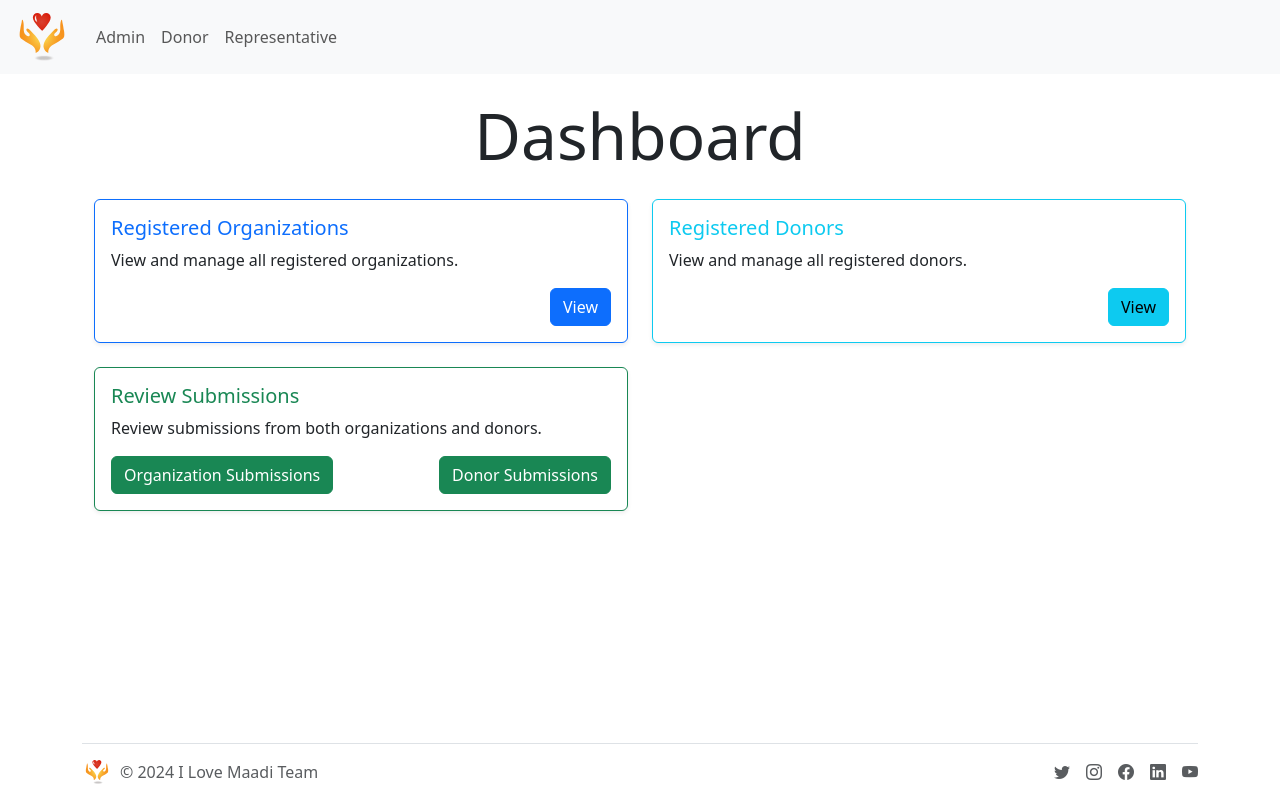
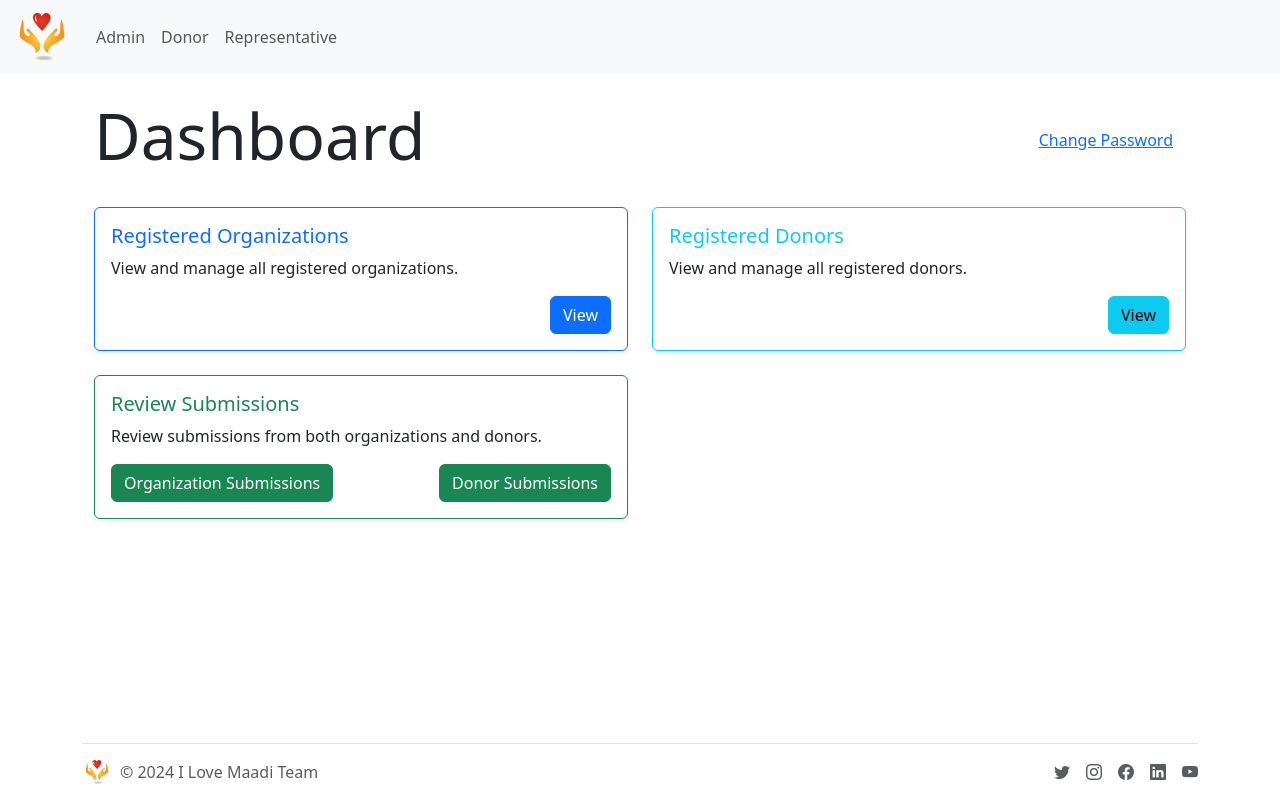
Before and after one commit to Karim-Yassin-Projects/SEProject, a React (Vite) app: page /dashboard in a window 1280 px wide. Built offline with nearby package versions, Linux system fonts and the light colour scheme.

Commit message:
Added dummy data for admin login and changed changepassword location to dashboard

```diff
--- a/src/admin/Dashboard.tsx
+++ b/src/admin/Dashboard.tsx
@@ -5,10 +5,19 @@ const Dashboard: React.FC = () => {
     const navigate = useNavigate();
 
     const handleClick = (path: string) => navigate(path);
+    const handleChangePassword = () => navigate('/changePassword');
 
     return (
         <div className="dashboard container d-flex flex-column p-4">
-            <h1 className="dashboard-heading text-center display-3 mb-4">Dashboard</h1>
+            <div className="d-flex justify-content-between align-items-center mb-4">
+                <h1 className="dashboard-heading display-3">Dashboard</h1>
+                <div className="settings-panel">
+                    <button className="btn btn-link" onClick={handleChangePassword}>
+                        Change Password
+                    </button>
+                    {/* Add more settings options here if needed */}
+                </div>
+            </div>
 
             <div className="row row-cols-1 row-cols-md-2 g-4">
                 <div className="col">
--- a/src/admin/Home.tsx
+++ b/src/admin/Home.tsx
@@ -4,15 +4,20 @@ import { useNavigate } from 'react-router-dom';
 const Login: React.FC = () => {
     const [username, setUsername] = useState('');
     const [password, setPassword] = useState('');
+    const [errorMessage, setErrorMessage] = useState('');
     const navigate = useNavigate();
 
     const handleSubmit = (e: React.FormEvent) => {
         e.preventDefault();
-        navigate('/dashboard');
-    };
-
-    const handleChangePassword = () => {
-        navigate('/changePassword');
+        // Convert both input and stored username to lowercase for case-insensitive comparison
+        const lowercaseUsername = username.toLowerCase();
+        if (lowercaseUsername === 'yassin' && password === '123') {
+            // Dummy authentication success, navigate to dashboard
+            navigate('/dashboard');
+        } else {
+            // Dummy authentication failed, display error message
+            setErrorMessage('Invalid username or password');
+        }
     };
 
     return (
@@ -39,10 +44,8 @@ const Login: React.FC = () => {
                         onChange={(e) => setPassword(e.target.value)}
                     />
                 </div>
-                <div className="d-flex justify-content-between align-items-center">
-                    <button type="submit" className="btn btn-primary">Login</button>
-                    <button type="button" className="btn btn-link btn-sm" onClick={handleChangePassword}>Change Password</button>
-                </div>
+                {errorMessage && <div className="alert alert-danger">{errorMessage}</div>}
+                <button type="submit" className="btn btn-primary">Login</button>
             </form>
         </div>
     );
```
